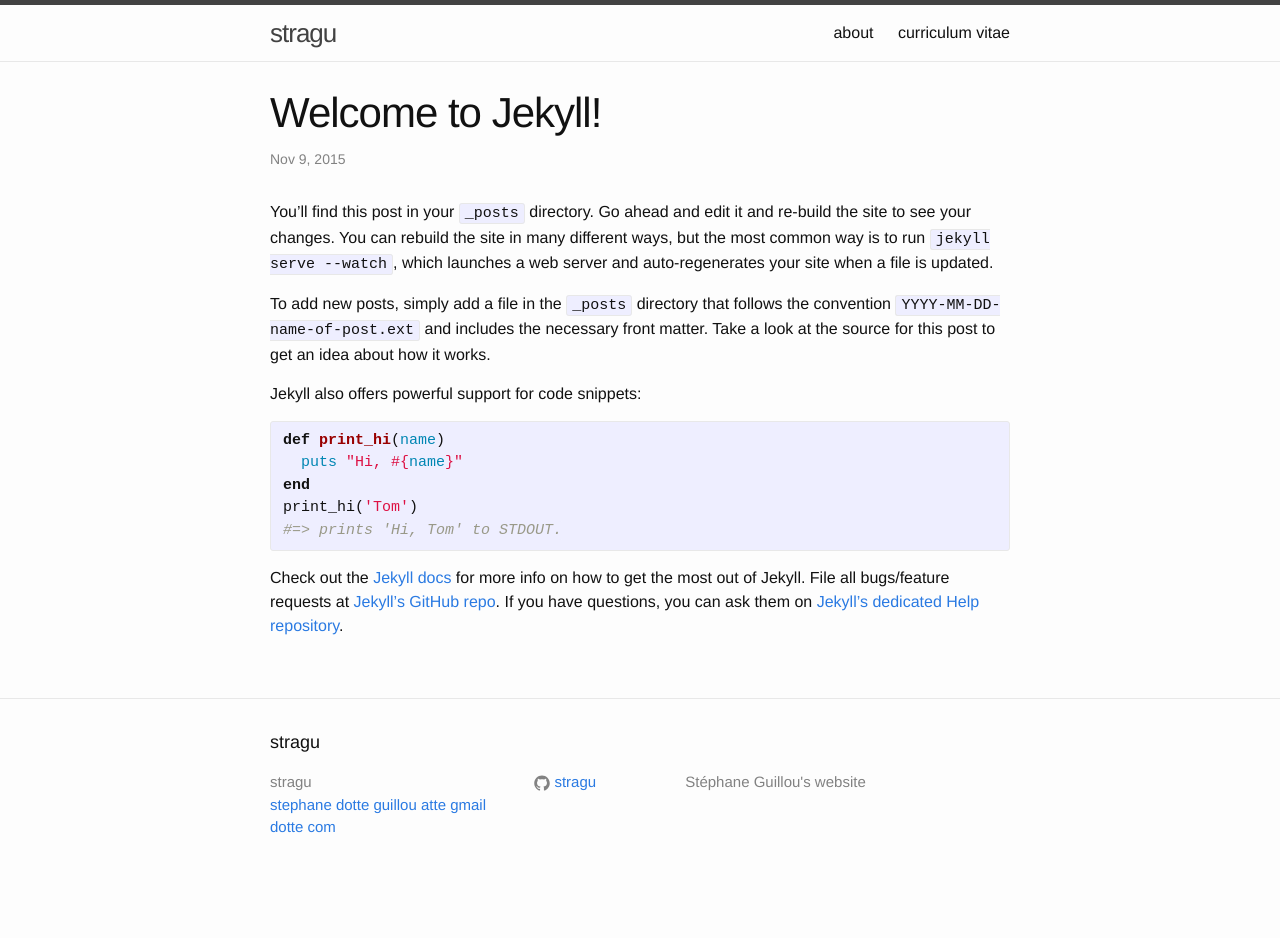
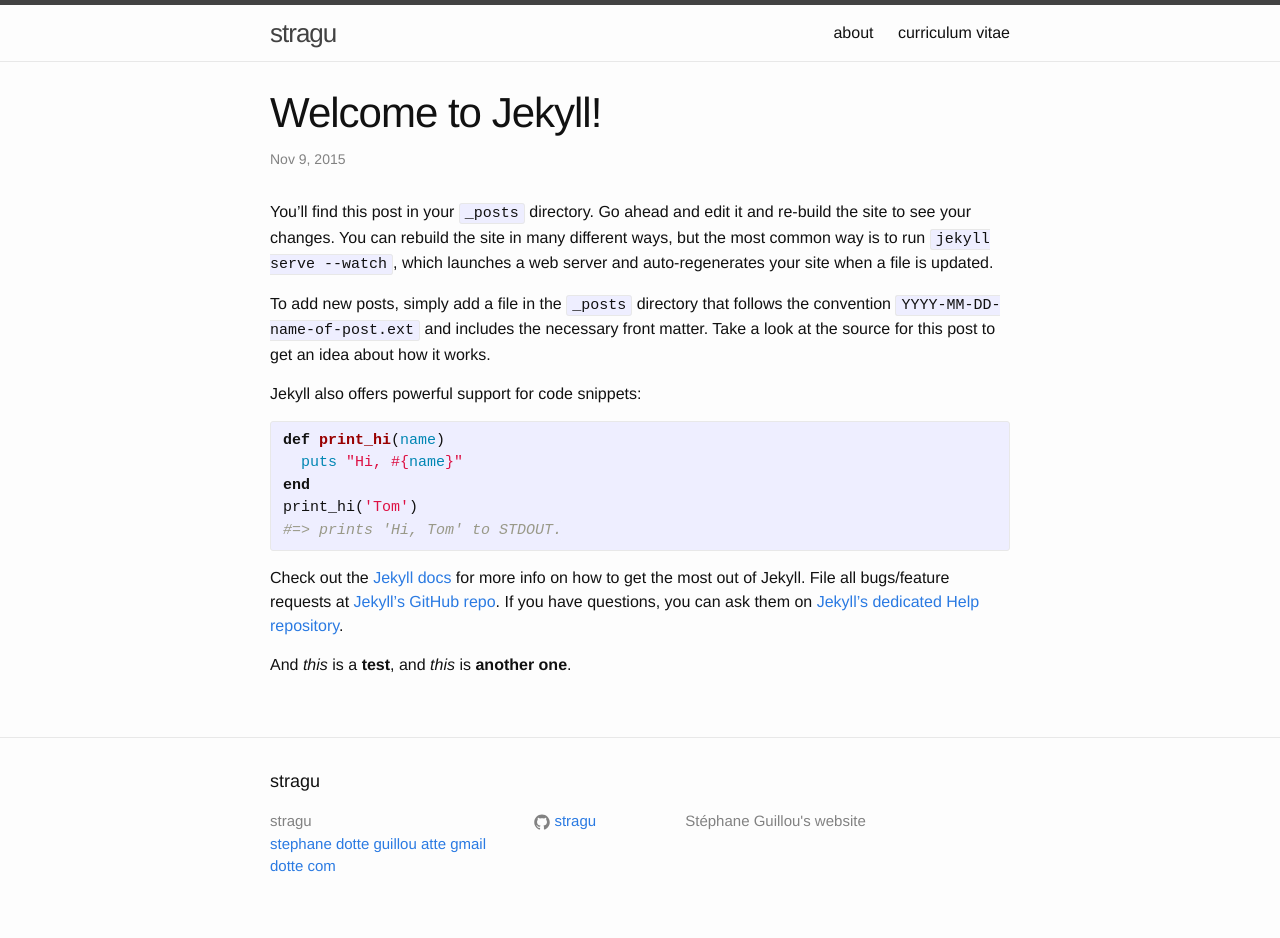
Before and after one commit to stragu/stragu.github.io, a Jekyll site: the page built from _posts/2015-11-09-welcome-to-jekyll.markdown, in a window 1280 px wide. Built offline with Jekyll 4.4.1, drawn with Linux system fonts in a browser that asks for light colours; before the commit the page ends 900 px from its top, so only the background shows below that.

Commit message:
no strong local or global?

```diff
--- a/_posts/2015-11-09-welcome-to-jekyll.markdown
+++ b/_posts/2015-11-09-welcome-to-jekyll.markdown
@@ -20,6 +20,8 @@
 
 Check out the [Jekyll docs][jekyll] for more info on how to get the most out of Jekyll. File all bugs/feature requests at [Jekyll’s GitHub repo][jekyll-gh]. If you have questions, you can ask them on [Jekyll’s dedicated Help repository][jekyll-help].
 
+And _this_ is a __test__, and *this* is __another one__.
+
 [jekyll]:      http://jekyllrb.com
 [jekyll-gh]:   https://github.com/jekyll/jekyll
 [jekyll-help]: https://github.com/jekyll/jekyll-help
```
